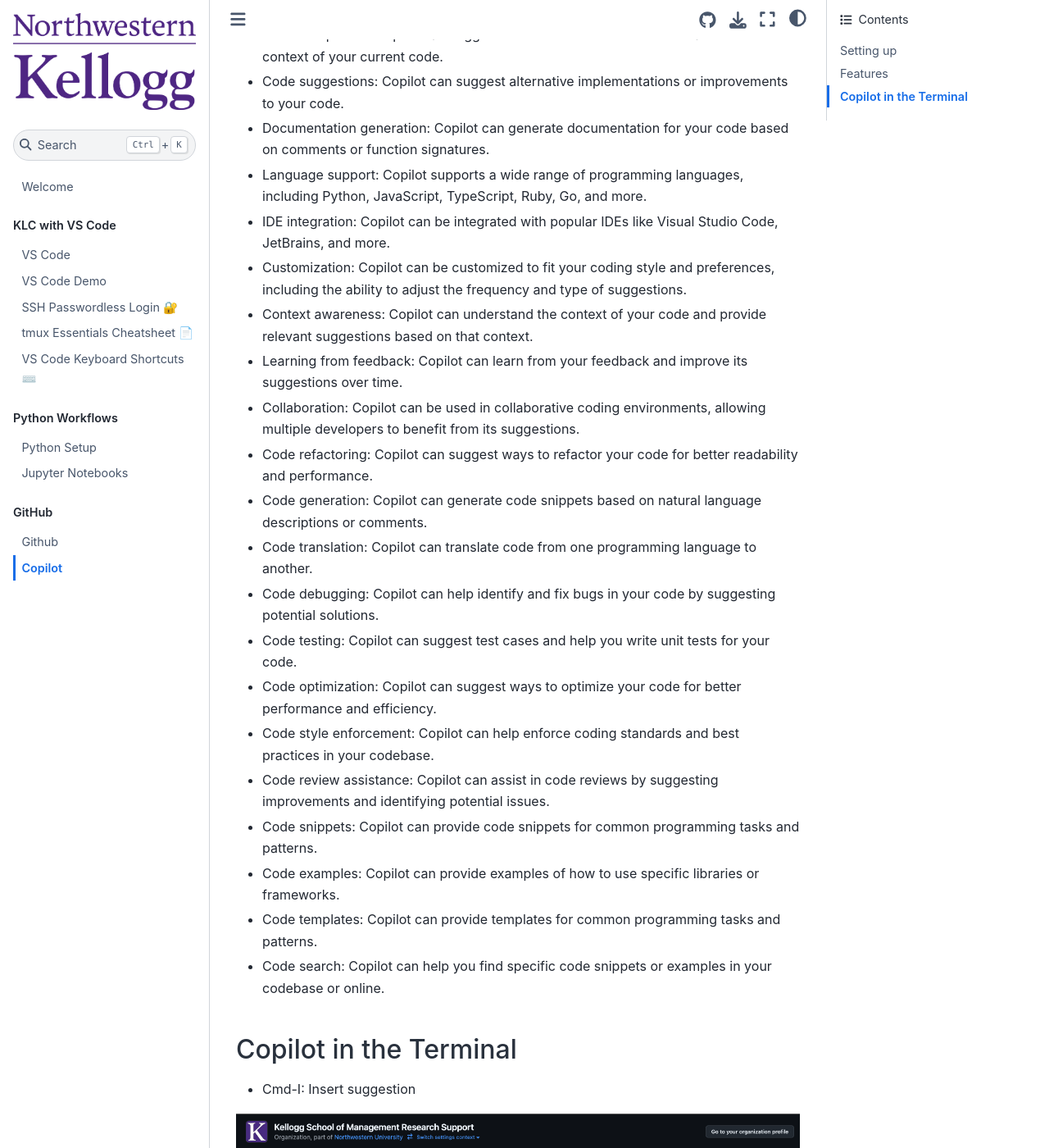
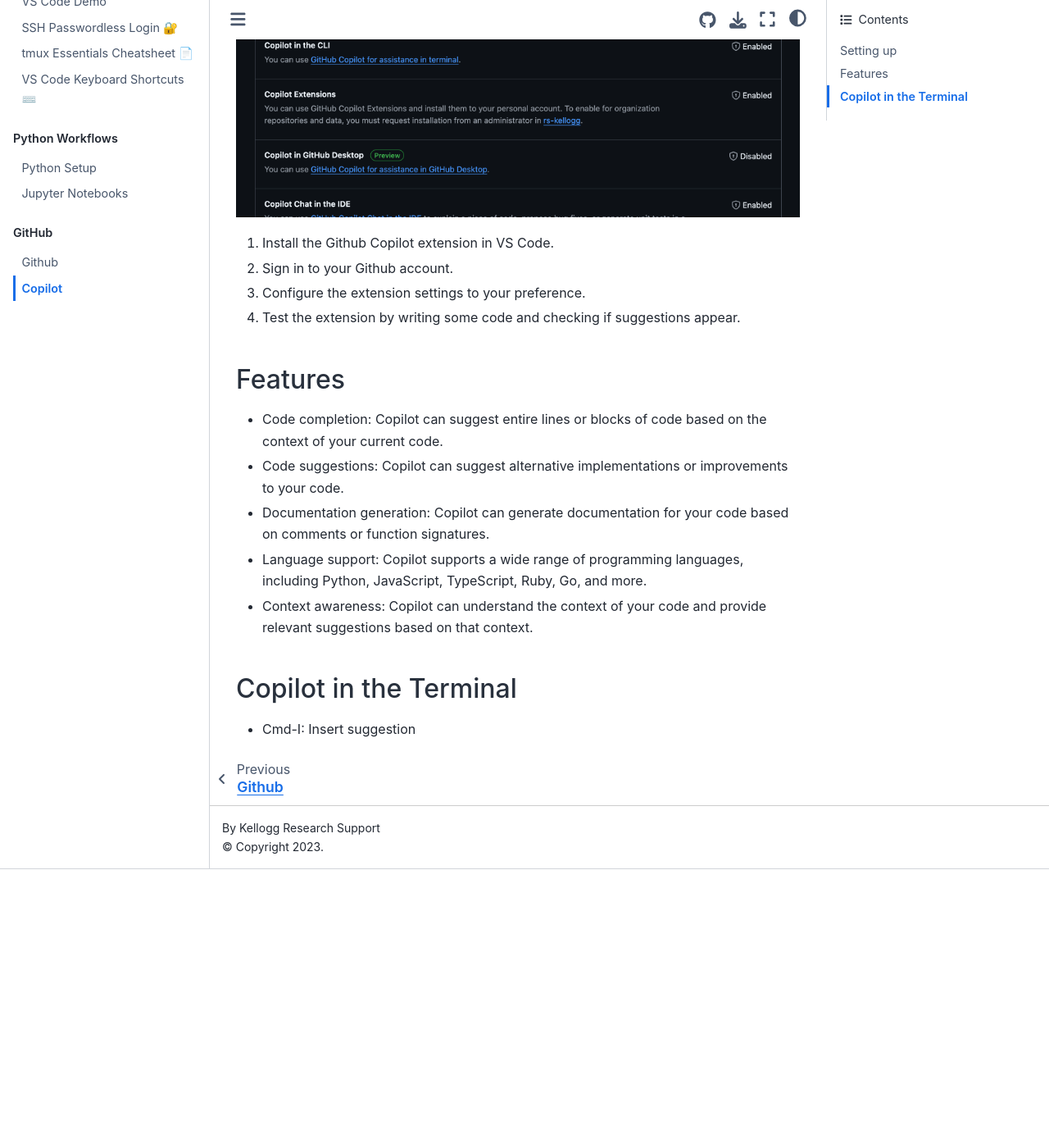
Before and after one commit to rs-kellogg/krs-KLCworkflow-cookbook, a Jupyter Book: the page built from docs/copilot.md, in a window 1280 px wide and 1400 px high, scrolled down 590 px. Shown: the whole window at 82% size. Built offline with Jupyter Book 1.0.4 settings and Sphinx 7.4.7 and the Sphinx Book theme 1.1.4, drawn with Linux system fonts in a browser that asks for light colours; pages that are not in the unit, such as notebooks, are missing from menus; after the commit the page ends 1650 px from its top, so only the background shows below that; some of the changed text lies outside the part shown.

```diff
--- a/docs/copilot.md
+++ b/docs/copilot.md
@@ -4,39 +4,19 @@
 
 [Github Copilot Settings](https://github.com/settings/copilot)
 
-1. Install the Github Copilot extension in your IDE.
+![Github Copilot](./images/github-copilot-settings.png)
+
+1. Install the Github Copilot extension in VS Code.
 2. Sign in to your Github account.
-3. Enable the extension in your IDE settings.
-4. Configure the extension settings to your preference.
-5. Test the extension by writing some code and checking if suggestions appear.
-6. If you encounter any issues, check the extension's documentation or Github's support resources for troubleshooting tips.
-7. Explore the extension's features, such as code completion, code suggestions, and documentation generation.
+3. Configure the extension settings to your preference.
+4. Test the extension by writing some code and checking if suggestions appear.
 
 ## Features
 - Code completion: Copilot can suggest entire lines or blocks of code based on the context of your current code.
 - Code suggestions: Copilot can suggest alternative implementations or improvements to your code.
 - Documentation generation: Copilot can generate documentation for your code based on comments or function signatures.
 - Language support: Copilot supports a wide range of programming languages, including Python, JavaScript, TypeScript, Ruby, Go, and more.
-- IDE integration: Copilot can be integrated with popular IDEs like Visual Studio Code, JetBrains, and more.
-- Customization: Copilot can be customized to fit your coding style and preferences, including the ability to adjust the frequency and type of suggestions.
 - Context awareness: Copilot can understand the context of your code and provide relevant suggestions based on that context.
-- Learning from feedback: Copilot can learn from your feedback and improve its suggestions over time.
-- Collaboration: Copilot can be used in collaborative coding environments, allowing multiple developers to benefit from its suggestions.
-- Code refactoring: Copilot can suggest ways to refactor your code for better readability and performance.
-- Code generation: Copilot can generate code snippets based on natural language descriptions or comments.
-- Code translation: Copilot can translate code from one programming language to another.
-- Code debugging: Copilot can help identify and fix bugs in your code by suggesting potential solutions.
-- Code testing: Copilot can suggest test cases and help you write unit tests for your code.
-- Code optimization: Copilot can suggest ways to optimize your code for better performance and efficiency.
-- Code style enforcement: Copilot can help enforce coding standards and best practices in your codebase.
-- Code review assistance: Copilot can assist in code reviews by suggesting improvements and identifying potential issues.
-- Code snippets: Copilot can provide code snippets for common programming tasks and patterns.
-- Code examples: Copilot can provide examples of how to use specific libraries or frameworks.
-- Code templates: Copilot can provide templates for common programming tasks and patterns.
-- Code search: Copilot can help you find specific code snippets or examples in your codebase or online.
 
 ## Copilot in the Terminal
 - Cmd-I: Insert suggestion
-
-
-![alt text](./images/copilot-models.png)
```
Also changed, not shown: docs/github.md (+16 -0 lines), docs/images/github-copilot-settings.png (added).
